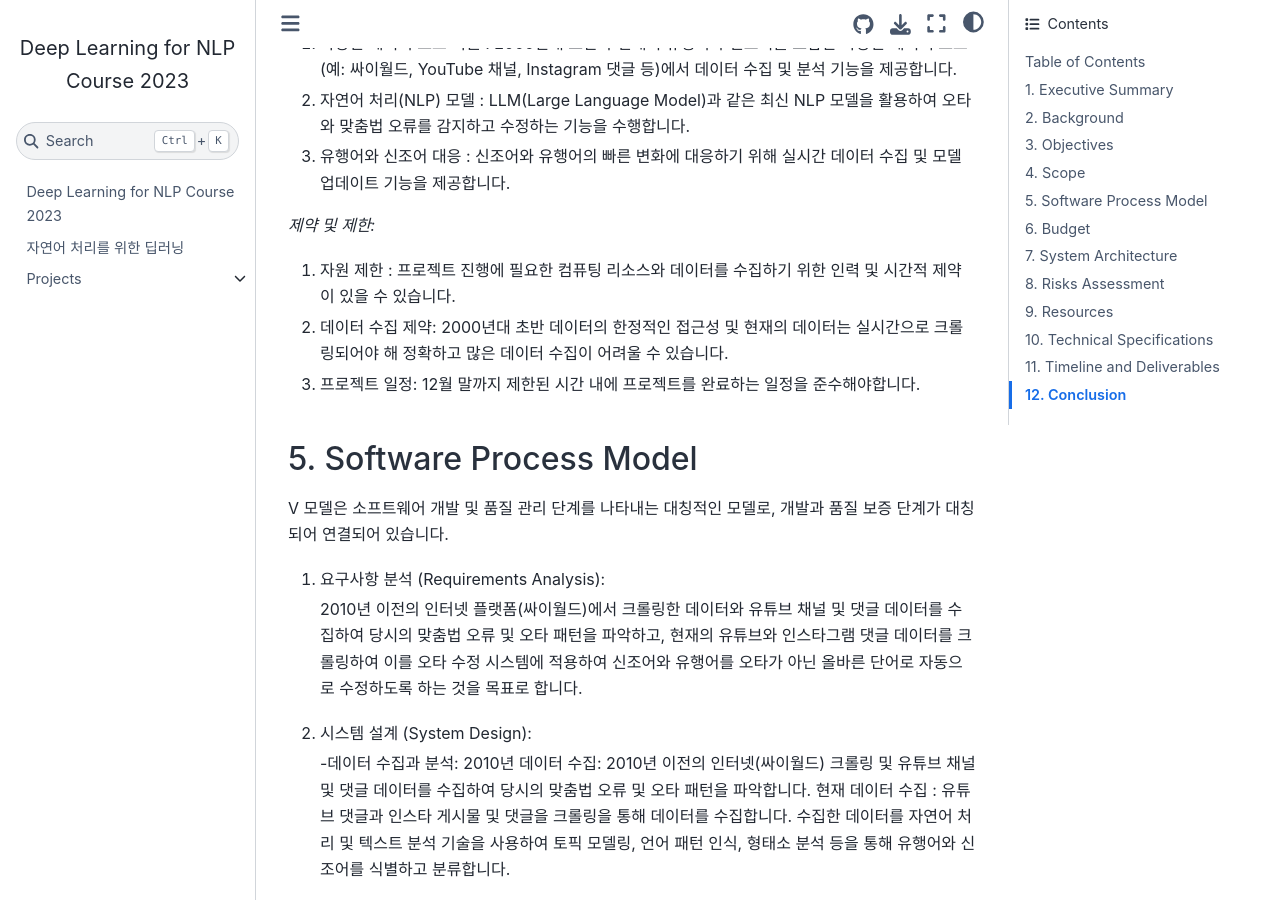
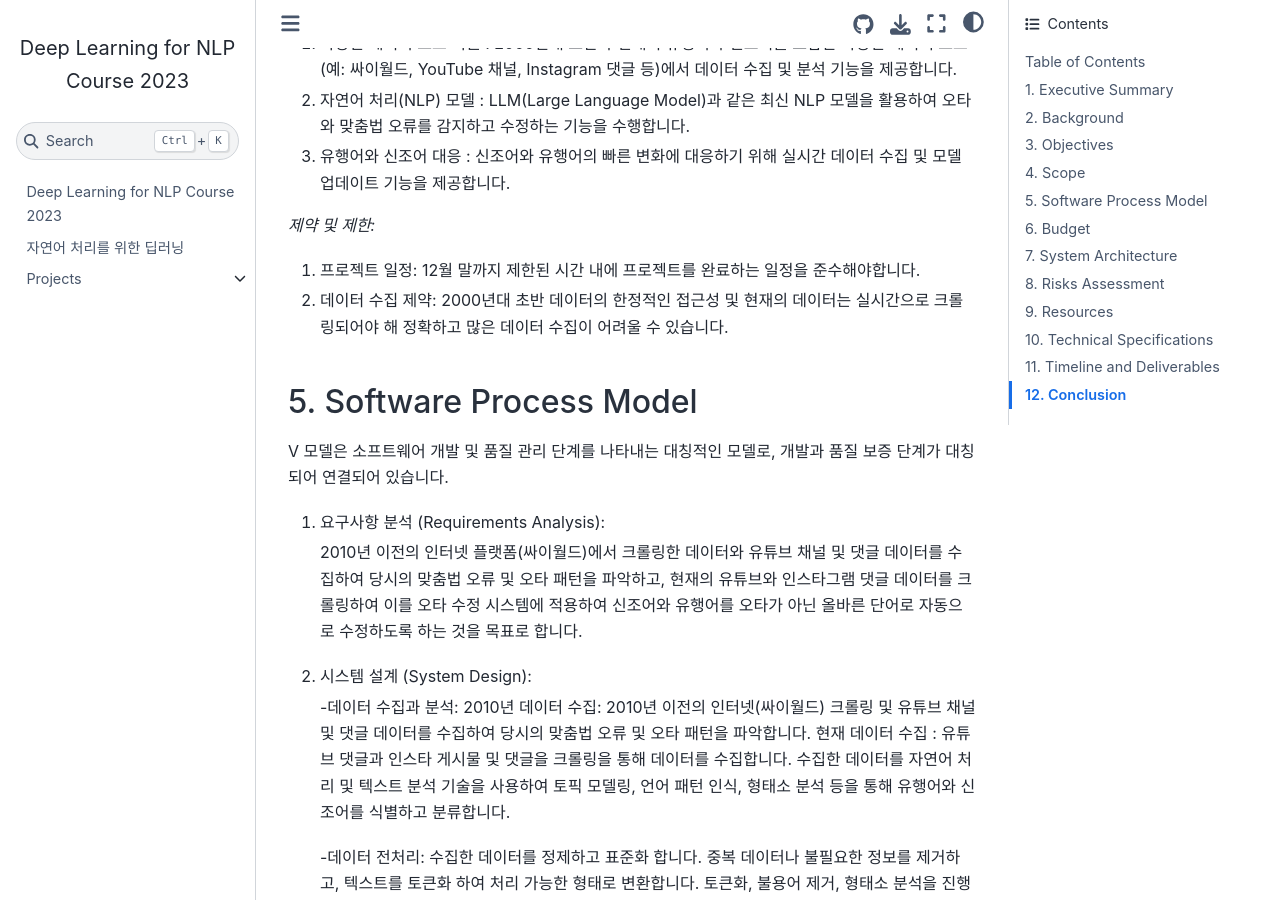
Before and after one commit to ypilseong/deepnlp-2023, a Jupyter Book: the page built from book/projects/202021013/proposal.md, in a window 1280 px wide and 900 px high, scrolled down 1571 px. Built offline with Jupyter Book 1.0.4 settings and Sphinx 7.4.7 and the Sphinx Book theme 1.1.4, drawn with Linux system fonts in a browser that asks for light colours.

Commit message:
Update proposal.md

```diff
--- a/book/projects/202021013/proposal.md
+++ b/book/projects/202021013/proposal.md
@@ -33,7 +33,7 @@
 
 ## 3. Objectives
 
-2023년 12월 10일 까지 LLM 모델을 활용 하여 2000년 대 초반과 현재의 유행어와 신조어를 고려한 오타 수정 시스템을 개발 하여 2000년대 초반과 현재를 비교하여 프로젝트를 진행할 것입니다. 오타 수정 시스템의 정확도를 측정하여 2000년대 초반과 현재의 텍스트에서 발견된 오타의 수를 비교합니다. LLM 모델을 활용하여 오타 수정 시스템을 개발하기 위해 필요한 인력 및 컴퓨팅 자원을 확보합니다. 또한, 이 프로젝트는 딥러닝 자연어처리 과목과 밀접한 관련이 있어, 해당 과목의 학습과 실무 경험을 향상시키는데 기여할 것으로 예상됩니다.
+- 2023년 12월 10일 까지 LLM 모델을 활용 하여 2000년 대 초반과 현재의 유행어와 신조어를 고려한 오타 수정 시스템을 개발 하여 2000년대 초반과 현재를 비교하여 프로젝트를 진행할 것입니다. 오타 수정 시스템의 정확도를 측정하여 2000년대 초반과 현재의 텍스트에서 발견된 오타의 수를 비교합니다. LLM 모델을 활용하여 오타 수정 시스템을 개발하기 위해 필요한 인력 및 컴퓨팅 자원을 확보합니다. 또한, 이 프로젝트는 딥러닝 자연어처리 과목과 밀접한 관련이 있어, 해당 과목의 학습과 실무 경험을 향상시키는데 기여할 것으로 예상됩니다.
 
 ## 4. Scope
 
@@ -45,11 +45,10 @@
 3. 유행어와 신조어 대응 : 신조어와 유행어의 빠른 변화에 대응하기 위해 실시간 데이터 수집 및 모델 업데이트 기능을 제공합니다.
 
 *제약 및 제한:*
-1. 자원 제한 : 프로젝트 진행에 필요한 컴퓨팅 리소스와 데이터를 수집하기 위한 인력 및 시간적 제약이 있을 수 있습니다.
+1. 프로젝트 일정: 12월 말까지 제한된 시간 내에 프로젝트를 완료하는 일정을 준수해야합니다.
 
 2. 데이터 수집 제약: 2000년대 초반 데이터의 한정적인 접근성 및 현재의 데이터는 실시간으로 크롤링되어야 해 정확하고 많은 데이터 수집이 어려울 수 있습니다.
 
-3. 프로젝트 일정: 12월 말까지 제한된 시간 내에 프로젝트를 완료하는 일정을 준수해야합니다.
 
 ## 5. Software Process Model
 
```
